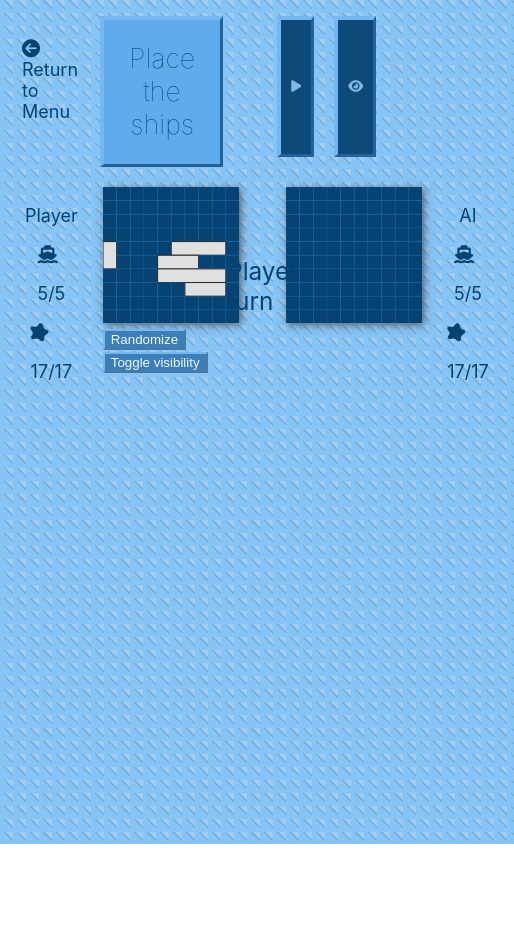
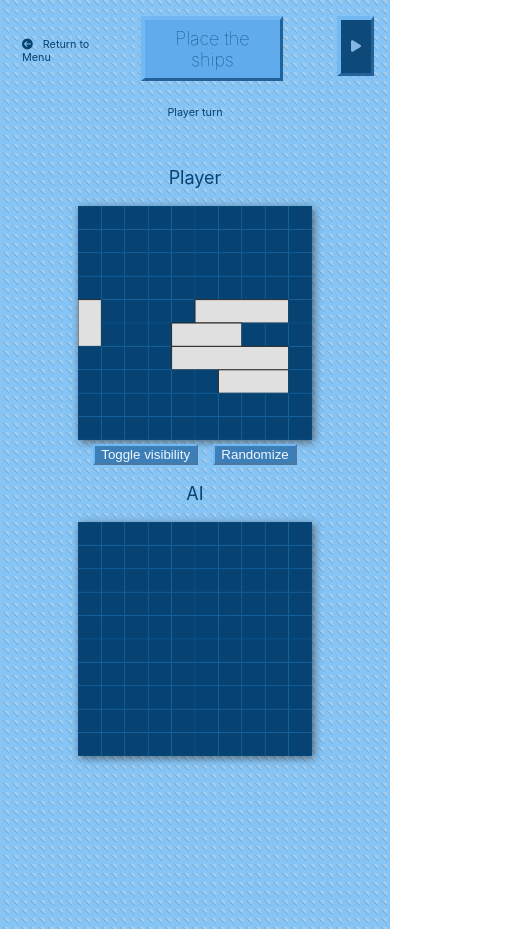
Before and after one commit to law911012eqw/battleship, a React (Create React App) app: page /battleship/battle in a window 390 px wide. Shown: the whole page, 514 px wide, since content can reach past the window. Before the commit the page ends 844 px from the top, so only its background shows below. Built offline with nearby package versions, Linux system fonts and the light colour scheme.

Commit message:
Feat: Web design for mobile screens.

```diff
--- a/src/App.css
+++ b/src/App.css
@@ -95,7 +95,7 @@ select {
 }
 #menu{
   position: absolute;
-  top: 40%;
+  top: 46%;
   left: 50%;
   transform: translate(-50%, -50%);
   text-align: center;
@@ -142,14 +142,15 @@ select {
   border-bottom: 3px solid rgb(35, 98, 153);
   background: rgb(96, 171, 236);
   width: max-content;
-  padding: 0 25px;
+  height: max-content;
+  padding: 8px;
   margin-right: 38px;
 }
-#instructions-wrapper > h2{
+#instructions-wrapper > span{
   color: rgb(7,67,114);
-  font-weight: 4.0;
+  font-weight: 4;
   text-align: center;
-  align-self: center;
+  font-size: (0.8em, 1.5vw, 2.8rem);
 }
 
 /*** Upper Container ***/
@@ -165,6 +166,7 @@ select {
   margin: 22px;
   color: rgb(7,67,114);
   cursor: pointer;
+  font-size: clamp(0.6rem, 1.2vw, 2rem);
 }
 #Return > i {
   margin-right: 10px
@@ -197,17 +199,23 @@ select {
 #upper-button-container .fas{
   color: rgb(131, 182, 226);
 }
+.button-container > div{
+  display: flex;
+  flex-direction: row-reverse;
+  justify-content: space-evenly;
+}
 /*** Battle Section ***/
 #main-battle{
   display: flex;
   flex-direction: row;
-  justify-content: space-between;
+  justify-content: space-evenly;
+  margin-top: 24px;
 }
 .display-turn{
   align-self: center;
   animation: alive 1s infinite;
   margin-bottom: 30px;
-  font-size: clamp(0.9rem, 1.6vw, 2.2rem);
+  font-size: clamp(0.7rem, 1.2vw, 2.2rem);
 }
 @keyframes alive{
   50%{
@@ -217,13 +225,18 @@ select {
 .base-container{
   display: flex;
   flex-direction: row;
+  /* justify-content: center; */
 }
+
 /*** Player ships status ***/
 .player-resource-container{
   margin: 0 25px;
   display: flex;
   flex-flow: column;
   align-items: center;
+}
+.player-resources-container > p, .player-resources > p{
+  font-size: clamp(0.7rem, 1.3vw, 2rem);
 }
 
 /***BUTTON CONTAINERS***/
@@ -241,3 +254,29 @@ select {
 #Outcomes{
   height: 20vh;
 }
+
+
+/*** MEDIA QUERIES***/
+.mobile-display-turn{
+  text-align: center;
+  margin-bottom: 30px;
+  font-size: clamp(0.6rem, 1.1vw, 2rem);
+}
+@media ( max-width: 499px ){
+  .button-container > div > button{
+    display: flex;
+    flex-flow: column;
+  }
+  #main-battle{
+    flex-direction: column;
+    align-items: center;
+  }
+  #outcome-visibility-button, .display-turn, .display-victory{
+    display: none;
+  }
+}
+@media ( min-width: 500px) {
+  .mobile-display-turn, .mobile-display-victory{
+    display: none;
+  }
+}
--- a/src/Components/Battle.jsx
+++ b/src/Components/Battle.jsx
@@ -8,6 +8,7 @@ export default function Battle({ gamemode, difficulty }) {
     //STATES
     //viewport width used for canvas size
     const width = window.innerWidth;
+    const height = window.innerHeight;
 
     //Player factory function as a state
     const [P1,] = useState(Player1);
@@ -26,7 +27,7 @@ export default function Battle({ gamemode, difficulty }) {
     const [fakeCount, setFakeCount] = useState(0);
 
     //Immutable and conditionally-based variable
-    const SIZE = (width >= 800) ? width * .28 : width * .35;
+    const SIZE = width < 600 ? width * .60 : width * .20;
 
     //Canvas stuff
     const cv1Ref = useRef(null);
@@ -87,9 +88,6 @@ export default function Battle({ gamemode, difficulty }) {
             drawBoard(ctx1, SIZE, P1);
             drawBoard(ctx2, SIZE, P2);
             resetStates();
-            console.log(Player1.aiLegalAtks);
-            console.log(Player2.AILEVEL);
-            console.log(difficulty);
         }
     }
 
@@ -293,8 +291,8 @@ export default function Battle({ gamemode, difficulty }) {
     const canvasContainer = (ref, size, id, player) => {
         return (
             <div className="base-container">
-                {id === 'cv1' && player !== null ? playerInfo(player) : null}
                 <div className="canvas-container">
+                    {playerInfo(player)}
                     <canvas
                         ref={ref}
                         className="cv"
@@ -306,26 +304,15 @@ export default function Battle({ gamemode, difficulty }) {
                     </canvas>
                     {!start && player.isHuman ? displayBeforeStartButtons(id) : null}
                 </div>
-                {id === 'cv2' && player !== null ? playerInfo(player) : null}
             </div>
         )
     }
 
     //Display the current resources or state of the player
     const playerInfo = (player) => {
-        const currentShips = player.gameboard.getCurrentTotalShips();
-        const currentOccupied = player.gameboard.getOccupiedPos().length;
         return (
             <div className="player-resource-container">
                 <p>{player.displayName}</p>
-                <div className="player-resources">
-                    <i className="fas fa-ship"></i>
-                    <p>{currentShips}/5</p>
-                </div>
-                <div className="player-resources">
-                    <i className="fas fa-splotch"></i>
-                    <p>{currentOccupied}/17</p>
-                </div>
             </div>
         )
     }
@@ -334,13 +321,13 @@ export default function Battle({ gamemode, difficulty }) {
     const displayTurnOrWinner = () => {
         if (!winner) {
             return (
-                <p className="display-turn">
+                <p className={width > 500 ? "display-turn" : "mobile-display-turn"}>
                     {P1.turn ? `${P1.displayName} turn` : `${P2.displayName} turn`}
                 </p>
             )
         }
         return (
-            <p className="display-victory">
+            <p className={width > 500 ? "display-victory" : "mobile-display-victory"}>
                 {P1.isWinner ? `${P1.displayName} wins!!` : `${P2.displayName} wins!!`}
             </p>
         )
@@ -348,13 +335,13 @@ export default function Battle({ gamemode, difficulty }) {
 
     //Possible instructions for the player or both parties.
     const displayInstruction = () => {
-        if (winner) return (<h2>{'Game ended'}</h2>);
-        if ((P1.isHuman || P2.isHuman) && start) return (<h2>{'Destroy the enemy\'s ships'}</h2>)
-        if ((P1.isHuman || P2.isHuman) && !start) return (<h2>{'Place the ships'}</h2>)
+        if (winner) return (<span>{'Game ended'}</span>);
+        if ((P1.isHuman || P2.isHuman) && start) return (<span>{'Destroy the enemy\'s ships'}</span>)
+        if ((P1.isHuman || P2.isHuman) && !start) return (<span>{'Place the ships'}</span>)
         if (gamemode.value == 2 && !start) {
-            return (<h2>{'Start the battle'}</h2>)
+            return (<span>{'Start the battle'}</span>)
         }
-        return (<h2>{'Get some popcorn'}</h2>)
+        return (<span>{'Get some popcorn'}</span>)
     }
 
     //Buttons for gameboard property mutation
@@ -391,6 +378,7 @@ export default function Battle({ gamemode, difficulty }) {
 
                 </button>
                 <button
+                    id="outcome-visibility-button"
                     onClick={handleVisibilityButton}
                 >
                     {outcomesVisibility ? <i className="fas fa-eye"></i> : <i class="fas fa-eye-slash"></i>}
@@ -488,10 +476,9 @@ export default function Battle({ gamemode, difficulty }) {
             //index 0 refers to player turn, index 1 refers whether player is human
             if (!current.isHuman) {
                 await attackDelay(150);
+                return;
             }
-            if (current.isHuman) {
-                startHumanAttack();
-            }
+            startHumanAttack();
             return;
         }
 
@@ -517,9 +504,10 @@ export default function Battle({ gamemode, difficulty }) {
                 </div>
                 {displayUpperButtons()}
             </div>
+            {(P1 !== null || P2 !== null) && width <= 500 ? displayTurnOrWinner() : null}
             <div id="main-battle">
                 {canvasContainer(cv1Ref, SIZE, "cv1", P1)}
-                {P1 !== null || P2 !== null ? displayTurnOrWinner() : null}
+                {(P1 !== null || P2 !== null) && width > 500 ? displayTurnOrWinner() : null}
                 {canvasContainer(cv2Ref, SIZE, "cv2", P2)}
             </div>
             <div id="Outcomes">
--- a/src/Components/Menu.jsx
+++ b/src/Components/Menu.jsx
@@ -2,7 +2,6 @@ import React, { useState, useEffect } from 'react';
 import { BrowserRouter as Router, Switch, Route, Link } from 'react-router-dom'
 
 import Battle from './Battle';
-import Themes from './Themes';
 import Settings from './Settings';
 import { setGameType } from '../scripts/main';
 
@@ -37,7 +36,6 @@ function NavigateSwitch({
                 />} />
             <Route exact path="/battleship/battle"
                 children={<Battle gamemode={gamemode} difficulty={difficulty} />} />
-            <Route exact path="/battleship/themes" children={<Themes />} />
         </Switch>
     )
 }
@@ -80,15 +78,6 @@ function Home({ setGamemode, gamemode, difficulty, setDifficulty }) {
                             </Link>
                         </li>
                     </div>
-                    {/* <div>
-                        <li>
-                            <Link
-                                to="/battleship/themes"
-                            >
-                                Themes
-                            </Link>
-                        </li>
-                    </div> */}
                 </ul>
             </nav>
             <Settings
--- a/src/Components/Outcomes.jsx
+++ b/src/Components/Outcomes.jsx
@@ -37,15 +37,15 @@ export default function Outcomes({
                     )
                     break;
             }
+            if (outcomesArr < 5) {
+                const newArr = outcomesArr.slice(1);
+                setOutcomesArr(newArr);
+            }
             console.log('well?');
         }
         addingListInArr();
     }, [shipNum, currentPlayer]);
     const outcomesInListFormat = () => {
-        if (outcomesArr < 5) {
-            // setOutcomesArr(outcomesArr.slice(1));
-            // return;
-        }
         outcomesArr.map(txt => {
             return (
                 <p>
--- a/src/Components/Themes.jsx
+++ /dev/null
@@ -1,11 +0,0 @@
-import React from 'react';
-
-import ReturnToMenu from './ReturnToMenu';
-export default function Themes(){
-    return(
-        <div id="Themes">
-            <ReturnToMenu />
-            <h1 className="title">Select themes: </h1>
-        </div>
-    )
-}
--- a/src/index.css
+++ b/src/index.css
@@ -3,7 +3,7 @@ html{
 }
 body {
   background-image: linear-gradient(45deg, rgb(133, 196, 245) 65%, #16506f 40%, rgb(134, 182, 221) 65%, rgb(106, 167, 214) 58%, rgb(163, 206, 240) 76%, rgb(158, 204, 240) 95%, rgb(131, 189, 240) 100%);
-  background-size: 13px 13px;
+  background-size: 9px 9px;
   margin: 0;
   font-family: -apple-system, BlinkMacSystemFont, 'Segoe UI', 'Roboto', 'Oxygen',
     'Ubuntu', 'Cantarell', 'Fira Sans', 'Droid Sans', 'Helvetica Neue',
```
Also changed, not shown: 11 other files (tests, documents, lock files or other folders).
